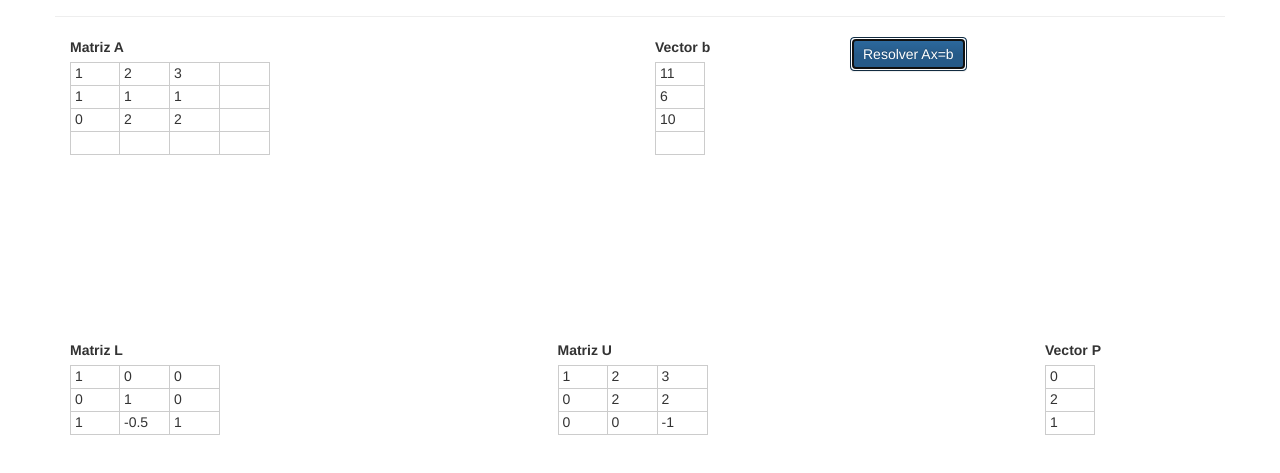
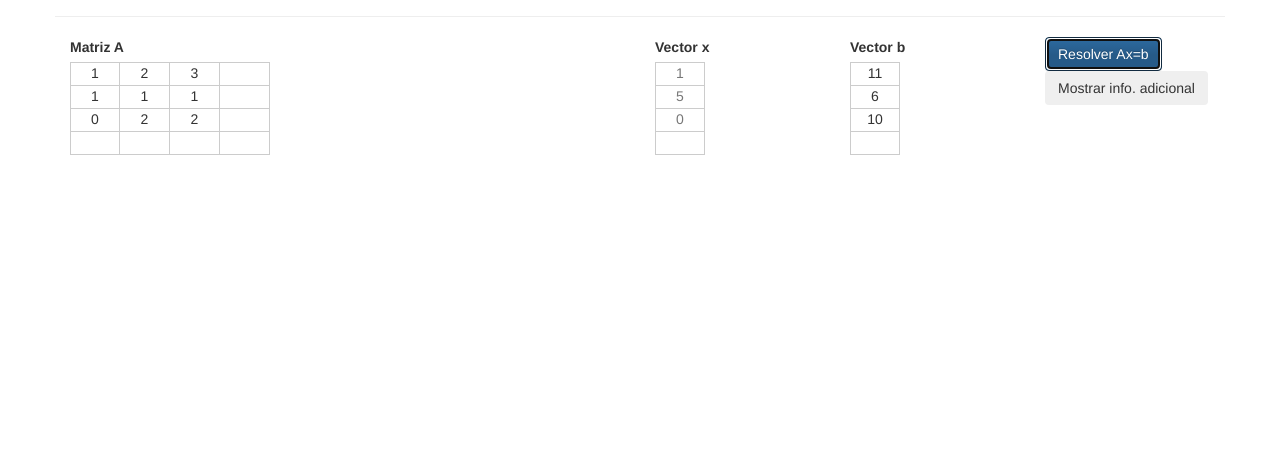
Before and after one commit to manuelkucharuk/metodosNumericos, a plain HTML site: page metodosNumericos/lu.html in a window 1280 px wide. Both pictures are taken after a click on the button "Resolver Ax=b". Shown: the part 83-556 px from the top of the page. Drawn offline with Linux system fonts and the light colour scheme.

Commit message:
Método LU listo

```diff
--- a/metodosNumericos/js/lu.js
+++ b/metodosNumericos/js/lu.js
@@ -1,74 +1,53 @@
-var A=null;
-var b=null;
-$(document).ready(function(){
-  $("#matrizA").height($("#matrizA").width()/2);
-  $("#vectorB").height($("#matrizA").height());
-  $("#resultado").hide();
+function resolver(){
+  if(!validarMatrizA() || !validarVectorB()){
+    alert("Verificar entrada.\nLa matriz A debe ser cuadrada.\nEl vector b debe tener tantas filas como la matriz A");
+    return;
+  }
 
-  A = [
-        [1, 2, 3],
-        [1, 1, 1],
-        [0, 2, 2]
-      ];
+  LUp=descomposicionLU(A.slice(0,-1)); //Variable global
+  if(!LUp) {alert("Error en descomposicion LU"); return;}
 
-  b = [[11], [6], [10]];
+  determinante=det(LUp.U); //Variable global
+  if(determinante==0){
+    alert("Matriz singular");
+    return;
+  }
 
-  var htMatrizA = new Handsontable($("#matrizA")[0], {
-    data: A,
-    minSpareRows: 1,
-    minSpareCols: 1,
-    rowHeaders: false,
-    colHeaders: false,
-    contextMenu: true
-  });
+  //De tabla en columnas a array de una dimensión
+  var b=Array(bCol.length-1);
+  for(var i=0;i<bCol.length-1;i++){b[i]=bCol[i][0];}
 
-  var htVectorB = new Handsontable($("#vectorB")[0], {
-    data: b,
-    maxCols: 1,
-    minSpareRows: 1,
-    minSpareCols: 0,
-    rowHeaders: false,
-    colHeaders: false,
-    contextMenu: true
-  });
-});
+  var y=sustituir(LUp.L,b,'inf',LUp.p);
+  var x=sustituir(LUp.U,y,'sup');
 
-function resolver(){
-  var bb=b.slice(0,-1);
-  var res=descomposicionLU(A.slice(0,-1));
+  //De array de una dimensión a tabla en columnas
+  var xCol=Array(x.length);
+  for(var i=0;i<x.length;i++){xCol[i] = new Array(1); xCol[i][0] = x[i];}
 
+  //Muestro el resultado y el otro botón
+  $("#vectorX").html("");
+  mostrarVector(xCol,$("#vectorX")[0],{readOnly: true})
+  $("#btnInfoAdicional").show();
+  $("#LUp").hide();
+  $("#AinvDiv").hide();
+  $("#detDiv").hide();
+}
+
+function mostrarInfoExtra(){
+  $("#LUp").show();
   $("#matrizL").html("");
   $("#matrizU").html("");
   $("#vectorP").html("");
+  $("#matrizAinv").html("");
 
-  if(!res) return;
+  mostrarMatriz(LUp.L,$("#matrizL")[0],{readOnly: true, minSpareRows: 0, minSpareCols: 0});
+  mostrarMatriz(LUp.U,$("#matrizU")[0],{readOnly: true, minSpareRows: 0, minSpareCols: 0});
+  mostrarVector(LUp.p,$("#vectorP")[0],{readOnly: true, minSpareRows: 0});
 
-  var htMatrizL = new Handsontable($("#matrizL")[0], {
-    data: res.L,
-    minSpareRows: 0,
-    minSpareCols: 0,
-    rowHeaders: false,
-    colHeaders: false,
-    contextMenu: false
-  });
 
-  var htMatrizU = new Handsontable($("#matrizU")[0], {
-    data: res.U,
-    minSpareRows: 0,
-    minSpareCols: 0,
-    rowHeaders: false,
-    colHeaders: false,
-    contextMenu: false
-  });
-
-  var htVectorP = new Handsontable($("#vectorP")[0], {
-    data: res.p,
-    minSpareRows: 0,
-    minSpareCols: 0,
-    rowHeaders: false,
-    colHeaders: false,
-    contextMenu: false
-  });
+  $("#infoAdicional").show();
+  mostrarMatriz(matrizInvLU(LUp),$("#matrizAinv")[0],{readOnly: true, minSpareRows: 0, minSpareCols: 0});
+  $("#det").text(determinante);
 }
 
 function descomposicionLU(A){
@@ -79,6 +58,7 @@ function descomposicionLU(A){
   var L = new Array(n);
   var U = new Array(n);
 
+  //Inicializo las matrices L, U y el vector p
   for(i=0;i<n;i++){
     p[i] = i;
     L[i] = new Array(n);
@@ -89,8 +69,9 @@ function descomposicionLU(A){
     }
   }
 
+
   for(k=0;k<n;k++){
-    //Encuentro pivot e intercambio filas de A
+    //Encuentro pivot e intercambio filas de A, actualizando p
     max=Math.abs(U[k][k]);
     indMax=k;
     for(i=k+1;i<n;i++){
@@ -109,10 +90,10 @@ function descomposicionLU(A){
       var temp=p[k]; p[k]=p[indMax]; p[indMax]=temp;
     }
 
+    //Actualizo valores de L y U
     L[k][k]=1;
     for(i=k+1;i<n;i++){
       if(U[k][k]==0){
-        alert("Error en descomposicion LU");
         return false;
       }
       L[i][k]=U[i][k]/U[k][k];
@@ -122,12 +103,14 @@ function descomposicionLU(A){
     }
   }
 
+  //Completo la parte inferior (izquierda) de U con 0
   for(i=0;i<n;i++){
     for(j=0;j<i;j++){
       U[i][j]=0;
     }
   }
 
+  //Devuelvo p como un vector columna
   var pCol = new Array();
   for(i=0;i<n;i++){
     pCol[i]= new Array(1);
@@ -136,3 +119,76 @@ function descomposicionLU(A){
 
   return {L: L, U: U, p: pCol};
 }
+
+function sustituir(A,b,tipo,p){
+  //Resuelve Ax=b con A triangular sup o inf
+  if (typeof tipo==="undefined"){tipo="sup";}
+  if (typeof p==="undefined"){p=null;}
+  var n, x, b1, i, j, s;
+
+  n=A.length;
+  x=new Array(n);
+  b1=new Array(n);
+
+  if(p){
+    b1=b.slice(0);
+    for(i=0;i<n;i++) {b1[i]=b[p[i]];}
+    b=b1;
+  }
+
+  for(i=0;i<n;i++) x[i]=0;
+  if(tipo=='sup'){
+    for(i=n-1;i>-1;i--){
+      s=0;
+      for(j=i;j<n;j++) s+=A[i][j]*x[j];
+      x[i]=(b[i]-s)/A[i][i];
+    }
+  }
+  if(tipo=='inf'){
+    for(i=0;i<n;i++){
+      s=0
+      for(j=0;j<i;j++) s+=A[i][j]*x[j];
+      x[i]=(b[i]-s)/A[i][i];
+    }
+  }
+  return x;
+}
+
+function det(T){
+  //Determinante de una matriz triangular
+  var n=T.length;
+  var d=1;
+  for(i=0;i<n;i++) d*=T[i][i];
+  return d;
+}
+
+function matrizInvLU(descLUp){
+  //Encuentra la inversa de una matriz dada la descompusicion L, U, p
+  var L=descLUp.L;
+  var U=descLUp.U;
+  var p=descLUp.p;
+  var n=L.length;
+  var Ainv,x,y,e,i,j,k;
+
+  Ainv = new Array(n);
+  for(i=0;i<n;i++){
+    Ainv[i] = new Array(n);
+    for(j=0;j<n;j++){
+      Ainv[i][j]=0;
+    }
+  }
+
+
+  for(k=0;k<n;k++){
+    e = new Array(n);
+    for(i=0;i<n;i++) {e[i]=0;}
+    e[k]=1;
+    y=sustituir(L,e,'inf',p);
+    x=sustituir(U,y,'sup');
+
+    for(i=0;i<n;i++){
+      Ainv[i][k]=x[i];
+    }
+  }
+  return Ainv;
+}
--- /dev/null
+++ b/metodosNumericos/js/luSoporte.js
@@ -0,0 +1,68 @@
+var A=null;
+var bCol=null;
+$(document).ready(function(){
+  $("#matrizA").height($("#matrizA").width()/2);
+  $("#vectorB").height($("#matrizA").height());
+  $("#vectorX").height($("#matrizA").height());
+
+  $("#btnInfoAdicional").hide();
+  $("#infoAdicional").hide();
+
+  A = [
+        [1, 2, 3],
+        [1, 1, 1],
+        [0, 2, 2]
+      ];
+
+  bCol = [[11], [6], [10]];
+  var xCol =[["?"],["?"],["?"]];
+
+  mostrarMatriz(A,$("#matrizA")[0]);
+  mostrarVector(bCol,$("#vectorB")[0]);
+  mostrarVector(xCol,$("#vectorX")[0],{readOnly: true});
+});
+
+function isNumber(n) {
+  return !isNaN(parseFloat(n)) && isFinite(n);
+}
+
+function validarMatrizA(){
+  var i, j, cols=A[0].length-1, filas=A.length-1;
+  if (cols!=filas) return false;
+
+  for(i=0;i<filas;i++){
+    for(j=0;j<cols;j++){
+      if(!isNumber(A[i][j])) return false;
+    }
+  }
+  return true;
+}
+
+function validarVectorB(){
+  var i, filasB=bCol.length-1, filasA=A.length-1;
+  if (filasB!=filasA) return false;
+  for(i=0;i<filasB;i++){
+    if(!isNumber(bCol[i][0])) return false;
+    }
+  return true;
+}
+
+function mostrarMatriz(M,lugar,opt){
+  var opciones = {
+    data: M,
+    minSpareRows: 1,
+    minSpareCols: 1,
+    rowHeaders: false,
+    colHeaders: false,
+    contextMenu: true,
+    className: "htCenter",
+  }
+  for(var o in opt){ opciones[o]=opt[o]; }
+  return (new Handsontable(lugar, opciones));
+}
+
+function mostrarVector(v,lugar,opt){
+  var opciones={ minSpareCols: 0}
+  for(var o in opt){ opciones[o]=opt[o]; }
+  return (mostrarMatriz(v,lugar,opciones));
+}
--- a/metodosNumericos/lu.html
+++ b/metodosNumericos/lu.html
@@ -12,6 +12,7 @@
     <script language="javascript" type="text/javascript" src="../js/bootstrap.min.js"></script>
     <script language="javascript" type="text/javascript" src="../js/handsontable.full.min.js"></script>
 
+    <script language="javascript" type="text/javascript" src="js/luSoporte.js"></script>
     <script language="javascript" type="text/javascript" src="js/lu.js"></script>
   </head>
   <body>
@@ -26,32 +27,50 @@
           <label>Matriz A</label>
           <div id="matrizA" style="overflow: auto"></div>
         </div>
-        <div class="col-sm-2">
-          <label>Vector b</label>
-          <div id="vectorB" style="overflow: auto"></div>
-        </div>
         <div id="resultado" class="col-sm-2">
           <label>Vector x</label>
           <div id="vectorX" style="overflow: auto"></div>
         </div>
         <div class="col-sm-2">
+          <label>Vector b</label>
+          <div id="vectorB" style="overflow: auto"></div>
+        </div>
+        <div class="col-sm-2">
           <button type="button" class="btn btn-primary" id="resolver" onClick="resolver()">Resolver Ax=b</button>
+          <button type="button" class="btn" id="btnInfoAdicional" onClick="mostrarInfoExtra()">Mostrar info. adicional</button>
         </div>
       </div>
+    </div>
+
+    <div class="container" id="infoAdicional">
+      <hr>
       <div class="row">
-        <div class="col-sm-5">
+        <div class="col-sm-4">
           <label>Matriz L</label>
           <div id="matrizL"></div>
         </div>
-        <div class="col-sm-5">
+        <div class="col-sm-4">
           <label>Matriz U</label>
           <div id="matrizU"></div>
         </div>
-        <div class="col-sm-2">
-          <label>Vector P</label>
+        <div class="col-sm-4">
+          <label>Vector de permutación</label>
           <div id="vectorP"></div>
         </div>
       </div>
+      <hr>
+      <div class="row">
+        <div class="col-sm-4">
+          <label>Matriz A<sup>-1</sup></label>
+          <div id="matrizAinv"></div>
+        </div>
+        <div class="col-sm-4">
+          <label>Determinante</label>
+          <div id="det"></div>
+        </div>
+
+      </div>
+    </div>
 
     </div>
   </body>
```
Also changed, not shown: metodosNumericos/index.html (+0 -2 lines).
